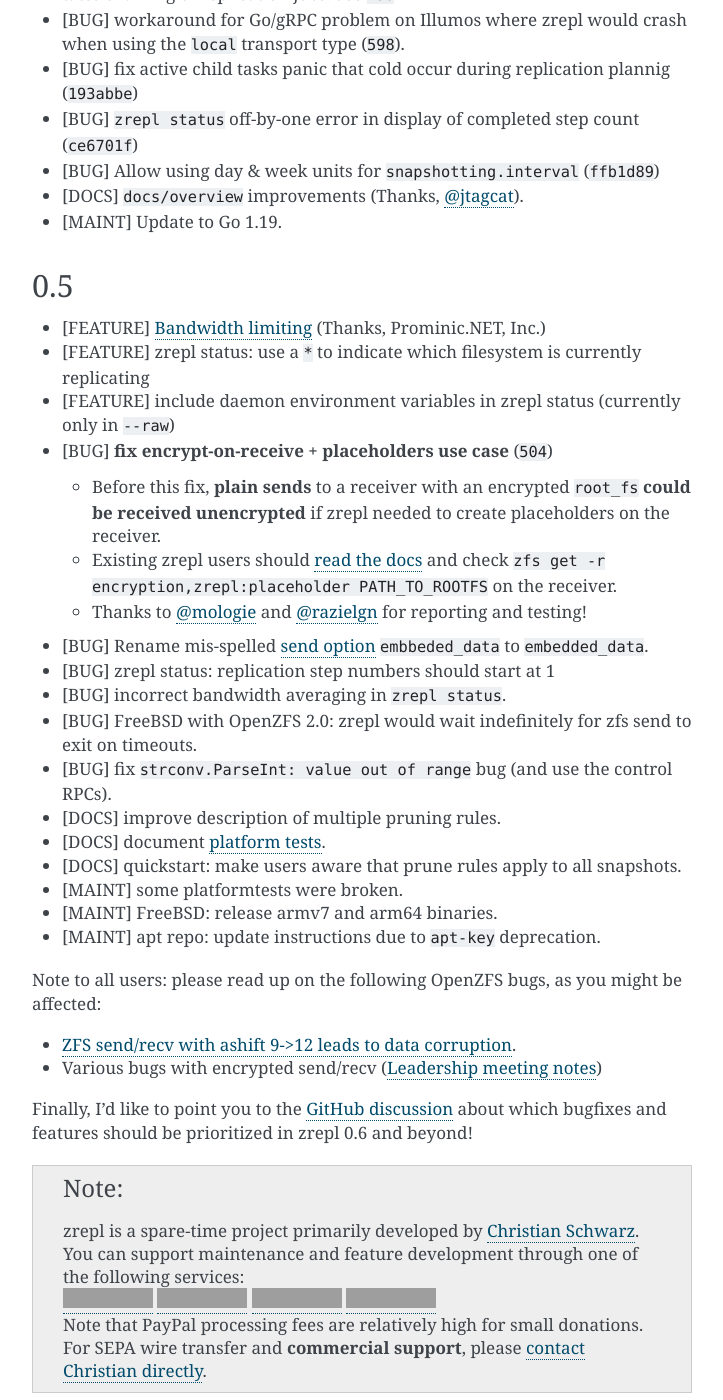
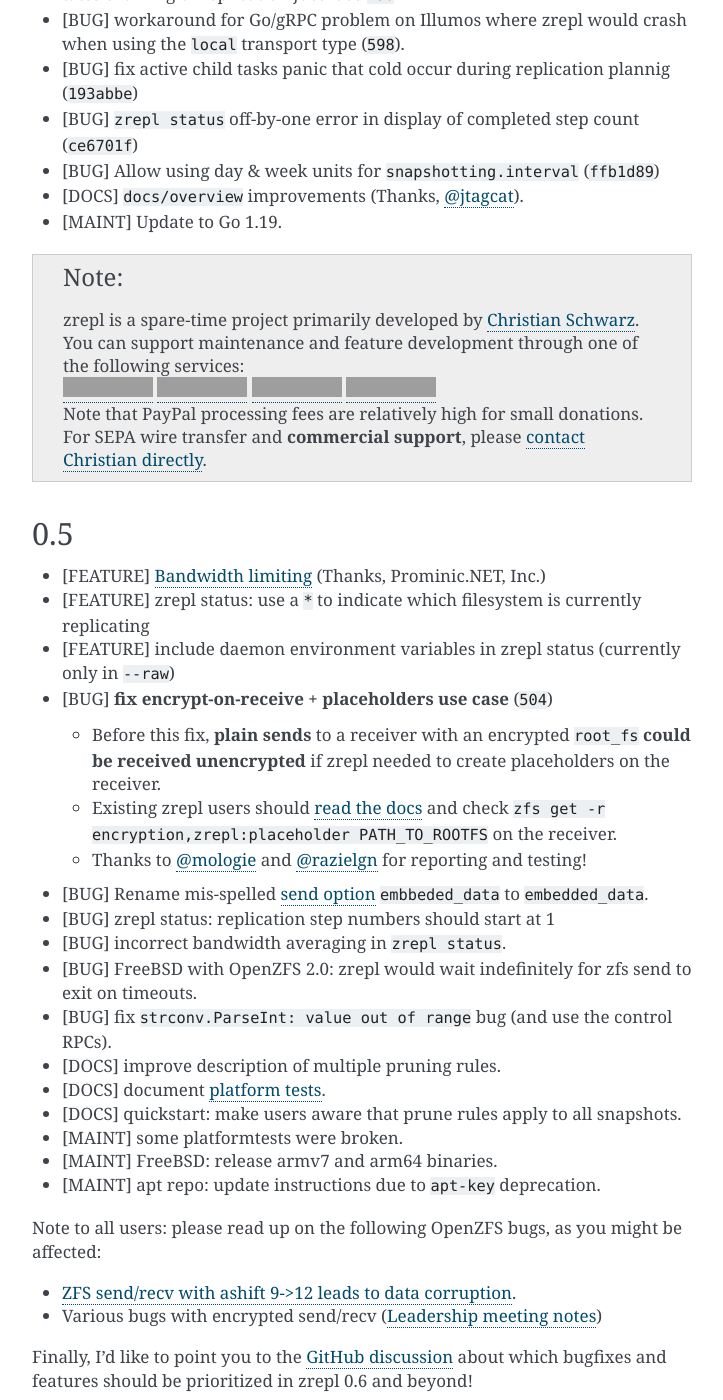
Before and after one commit to zrepl/zrepl, a Sphinx documentation site: the page built from docs/changelog.rst, in a window 1280 px wide and 1400 px high, scrolled down 1683 px. Shown: the whole window, without its empty margins (388-1111 px from the left). Built offline with Sphinx 7.4.7, drawn with Linux system fonts in a browser that asks for light colours; pages that are not in the unit, such as notebooks, are missing from menus; the version number could not be read and is left out; cross-references to code outside the pages are shown as plain code; part of the change alters nothing that is shown; grey boxes are pictures that could not be loaded.

```diff
--- a/docs/changelog.rst
+++ b/docs/changelog.rst
@@ -80,6 +80,13 @@ There will be beta/RC releases to give users a chance to evaluate.
 * |docs| ``docs/overview`` improvements (Thanks, `@jtagcat <https://github.com/jtagcat>`_).
 * |maint| Update to Go 1.19.
 
+.. NOTE::
+  |  zrepl is a spare-time project primarily developed by `Christian Schwarz <https://cschwarz.com>`_.
+  |  You can support maintenance and feature development through one of the following services:
+  |  |Donate via Patreon| |Donate via GitHub Sponsors| |Donate via Liberapay| |Donate via PayPal|
+  |  Note that PayPal processing fees are relatively high for small donations.
+  |  For SEPA wire transfer and **commercial support**, please `contact Christian directly <https://cschwarz.com>`_.
+
 0.5
 ---
 
@@ -110,14 +117,6 @@ Note to all users: please read up on the following OpenZFS bugs, as you might be
 * Various bugs with encrypted send/recv (`Leadership meeting notes <https://openzfs.topicbox.com/groups/developer/T24bdaa2886c6cbf5-Mc039a11c3f1507ea0664817b/december-openzfs-leadership-meeting>`_)
 
 Finally, I'd like to point you to the `GitHub discussion <https://github.com/zrepl/zrepl/discussions/547>`_ about which bugfixes and features should be prioritized in zrepl 0.6 and beyond!
-
-.. NOTE::
-  |  zrepl is a spare-time project primarily developed by `Christian Schwarz <https://cschwarz.com>`_.
-  |  You can support maintenance and feature development through one of the following services:
-  |  |Donate via Patreon| |Donate via GitHub Sponsors| |Donate via Liberapay| |Donate via PayPal|
-  |  Note that PayPal processing fees are relatively high for small donations.
-  |  For SEPA wire transfer and **commercial support**, please `contact Christian directly <https://cschwarz.com>`_.
-
 
 0.4.0
 -----
```
